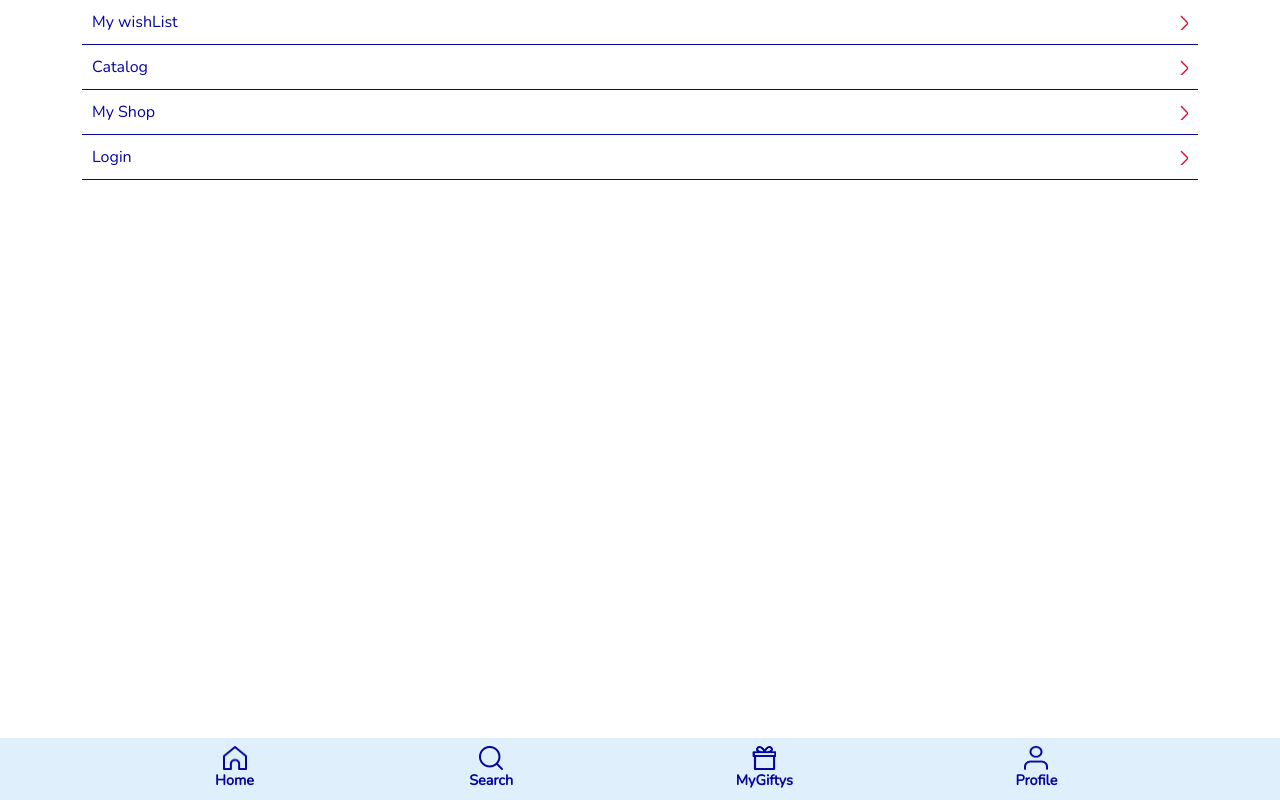
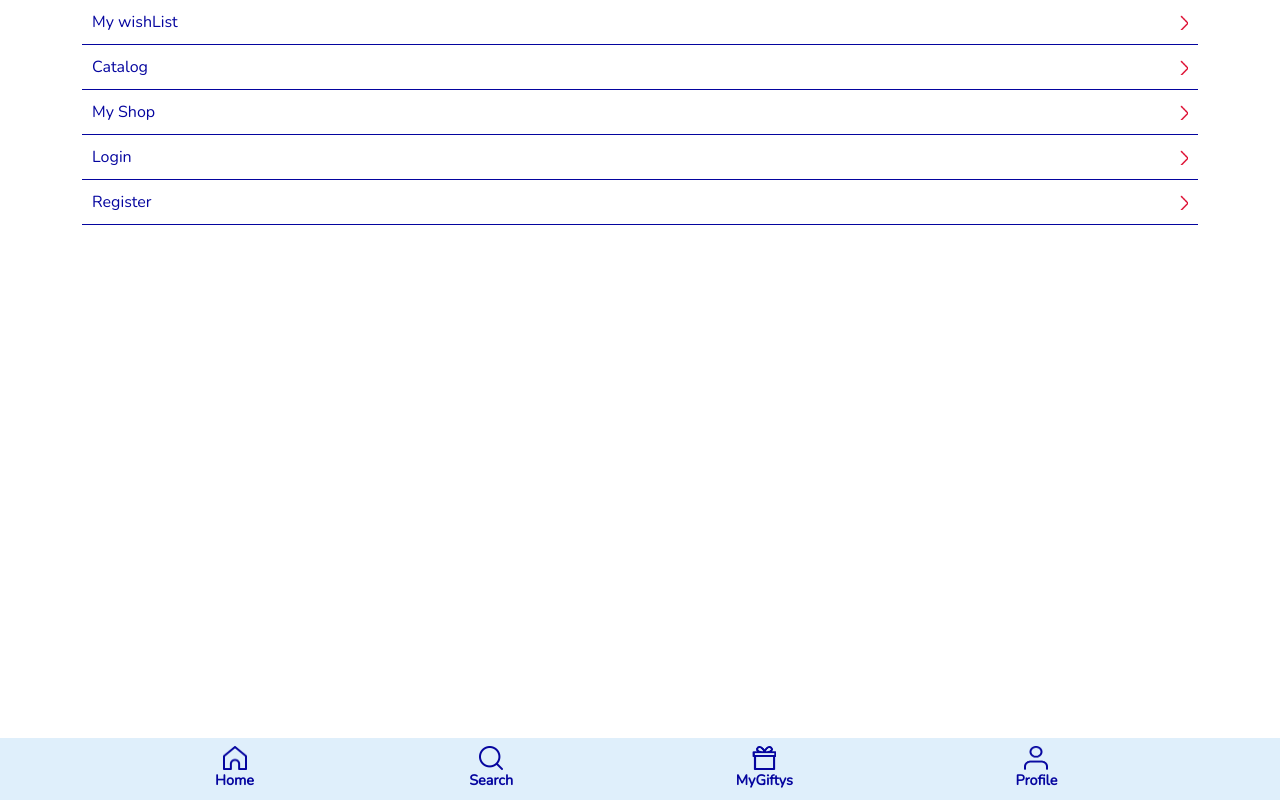
Before and after one commit to Daniel-Fiat/Gifty-NextJs, a Next.js app: page /menu in a window 1280 px wide. Built offline with nearby package versions, Linux system fonts and the light colour scheme.

Commit message:
Register Page, ahora cuando un usuario se registra tambien se realiza login

```diff
--- a/pages/menu/index.jsx
+++ b/pages/menu/index.jsx
@@ -49,7 +49,8 @@ const Menu = () => {
                             </Link>
                         </>
                         :
-                        <Link href={'/registerLogin'}>
+                        <>
+                            <Link href={'/login'}>
                                 <div className={style.menulink}>Login
                                     <Image
                                         width={8}
@@ -57,6 +58,15 @@ const Menu = () => {
                                         alt="arrow.png" />
                                 </div>
                             </Link>
+                            <Link href={'/register'}>
+                                <div className={style.menulink}>Register
+                                    <Image
+                                        width={8}
+                                        src={arrow}
+                                        alt="arrow.png" />
+                                </div>
+                            </Link>
+                        </>
                 }
             </div>
         </>
```
Also changed, not shown: pages/register/index.jsx (+13 -2 lines). Lines whose indentation alone changed are shown as unchanged.
